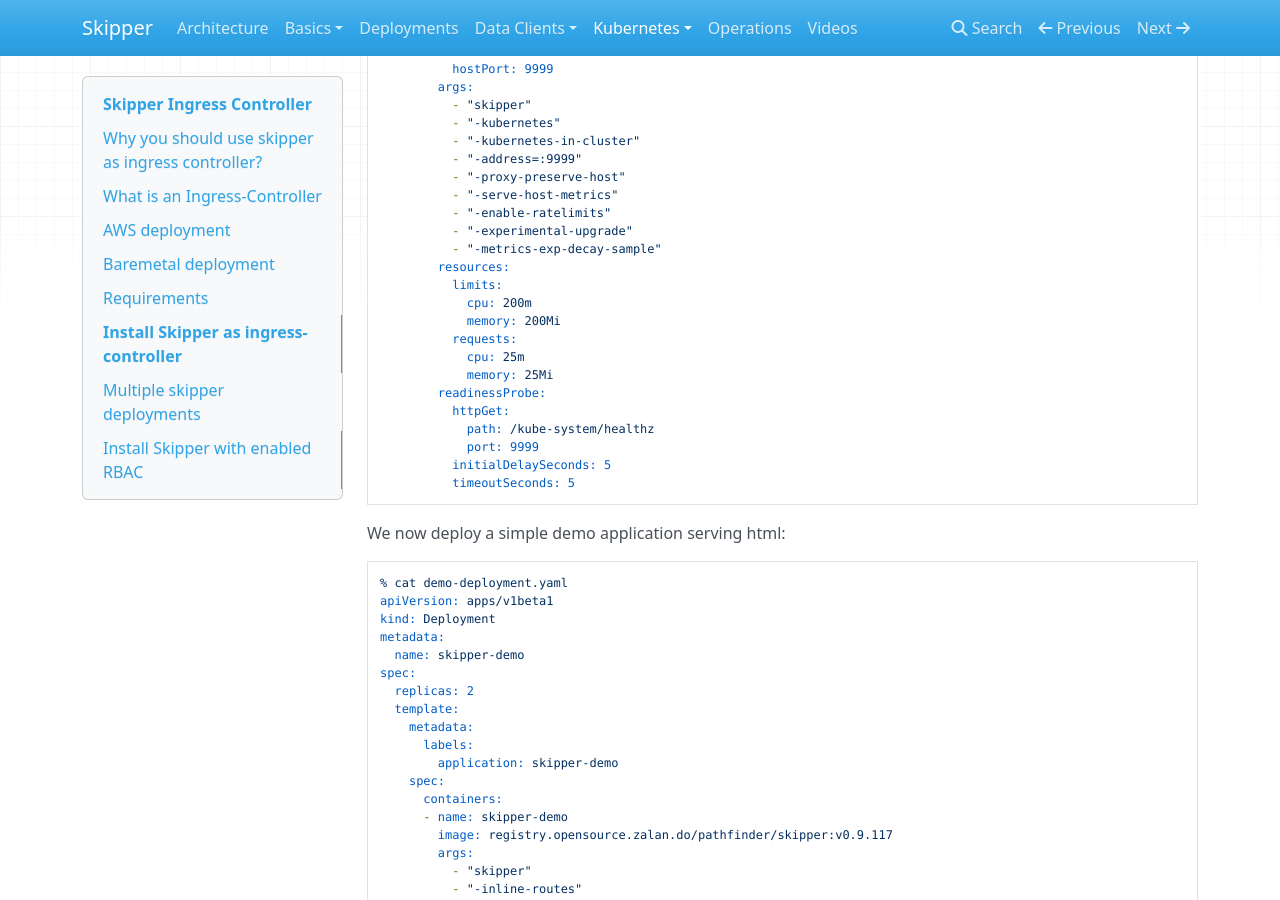
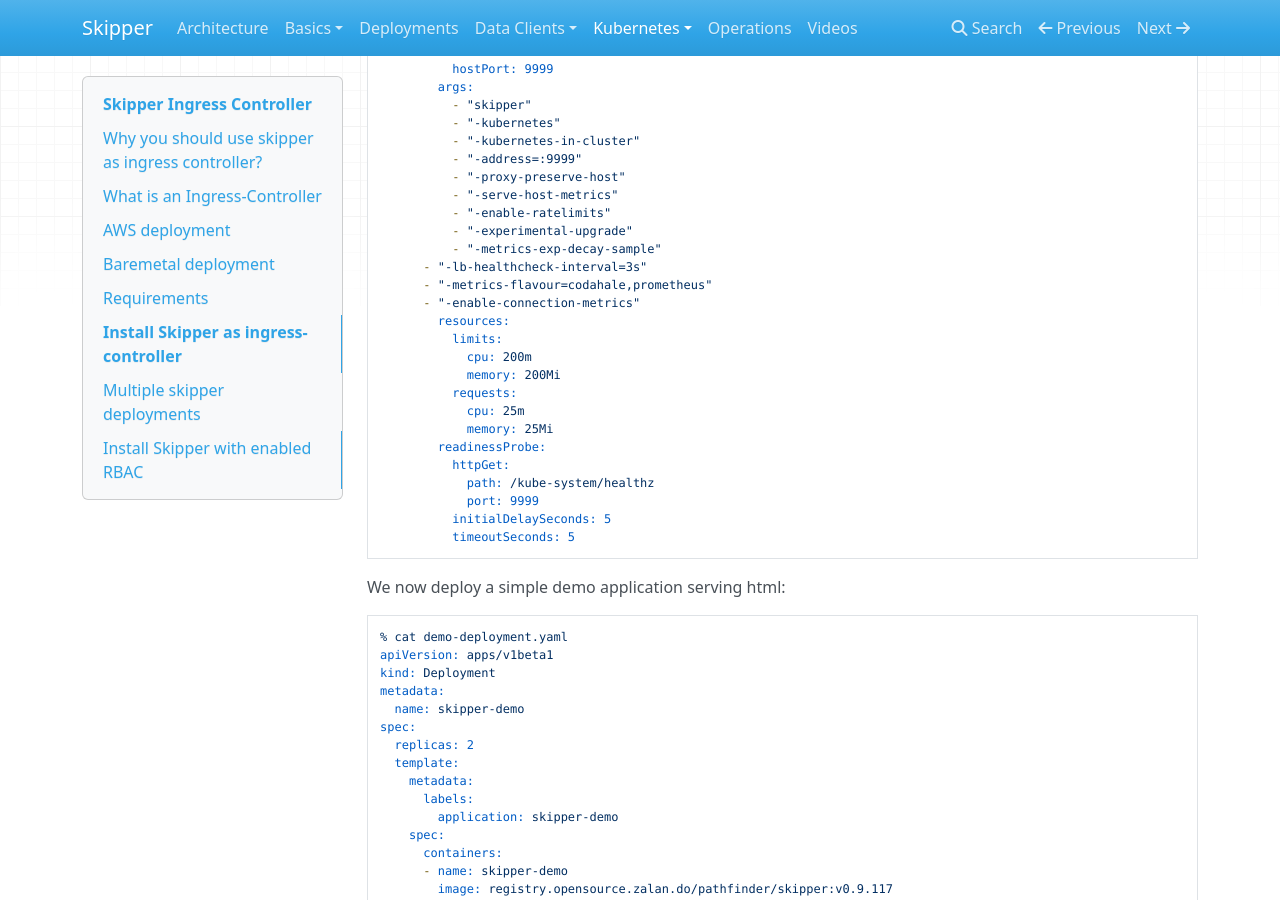
Before and after one commit to zalando/skipper, an MkDocs documentation site: the page built from docs/kubernetes/ingress-controller.md, in a window 1280 px wide and 900 px high, scrolled down 3949 px. Built offline with MkDocs 1.6.1, drawn with Linux system fonts in a browser that asks for light colours; nearby versions of some CDN libraries; old or Windows-style settings are respelled for this version of MkDocs.

Commit message:
Added additional flags to Skipper DaemonSet sample
Added the following flags:
* "-lb-healthcheck-interval=3s"
* "-metrics-flavour=codahale,prometheus"
* "-enable-connection-metrics"

```diff
--- a/docs/kubernetes/ingress-controller.md
+++ b/docs/kubernetes/ingress-controller.md
@@ -146,6 +146,9 @@
               - "-enable-ratelimits"
               - "-experimental-upgrade"
               - "-metrics-exp-decay-sample"
+	      - "-lb-healthcheck-interval=3s"
+	      - "-metrics-flavour=codahale,prometheus"
+	      - "-enable-connection-metrics"
             resources:
               limits:
                 cpu: 200m
```
